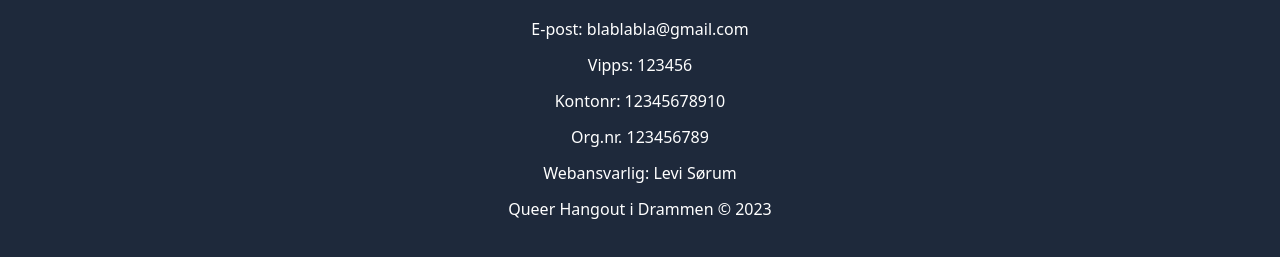
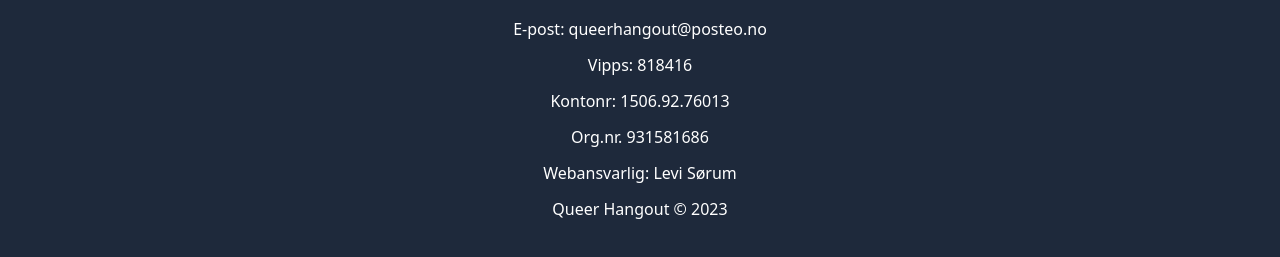
Before and after one commit to Queer-Hangout/queer-hangout-hjemmeside, a Gatsby site: page /english in a window 1280 px wide. Shown: the part 5666-5923 px from the top of the page. Built offline with nearby package versions, Linux system fonts and the light colour scheme; Gatsby itself is replaced by a stand-in of ours.

Commit message:
Oppdater info i footer

```diff
--- a/src/components/layout/footer/index.jsx
+++ b/src/components/layout/footer/index.jsx
@@ -1,7 +1,7 @@
 import React from "react"
 import FooterSocial from "./footer-social"
 
-const email = "blablabla@gmail.com"
+const email = "queerhangout@posteo.no"
 
 export default function Footer() {
   let i = 0
@@ -15,11 +15,11 @@
             {email}
           </a>,
         ],
-        "Vipps: 123456",
-        "Kontonr: 12345678910",
-        "Org.nr. 123456789",
+        "Vipps: 818416",
+        "Kontonr: 1506.92.76013",
+        "Org.nr. 931581686",
         "Webansvarlig: Levi Sørum",
-        "Queer Hangout i Drammen © 2023",
+        "Queer Hangout © 2023",
       ].map(item => (
         <p key={i++} className="my-3">
           {item}
```
